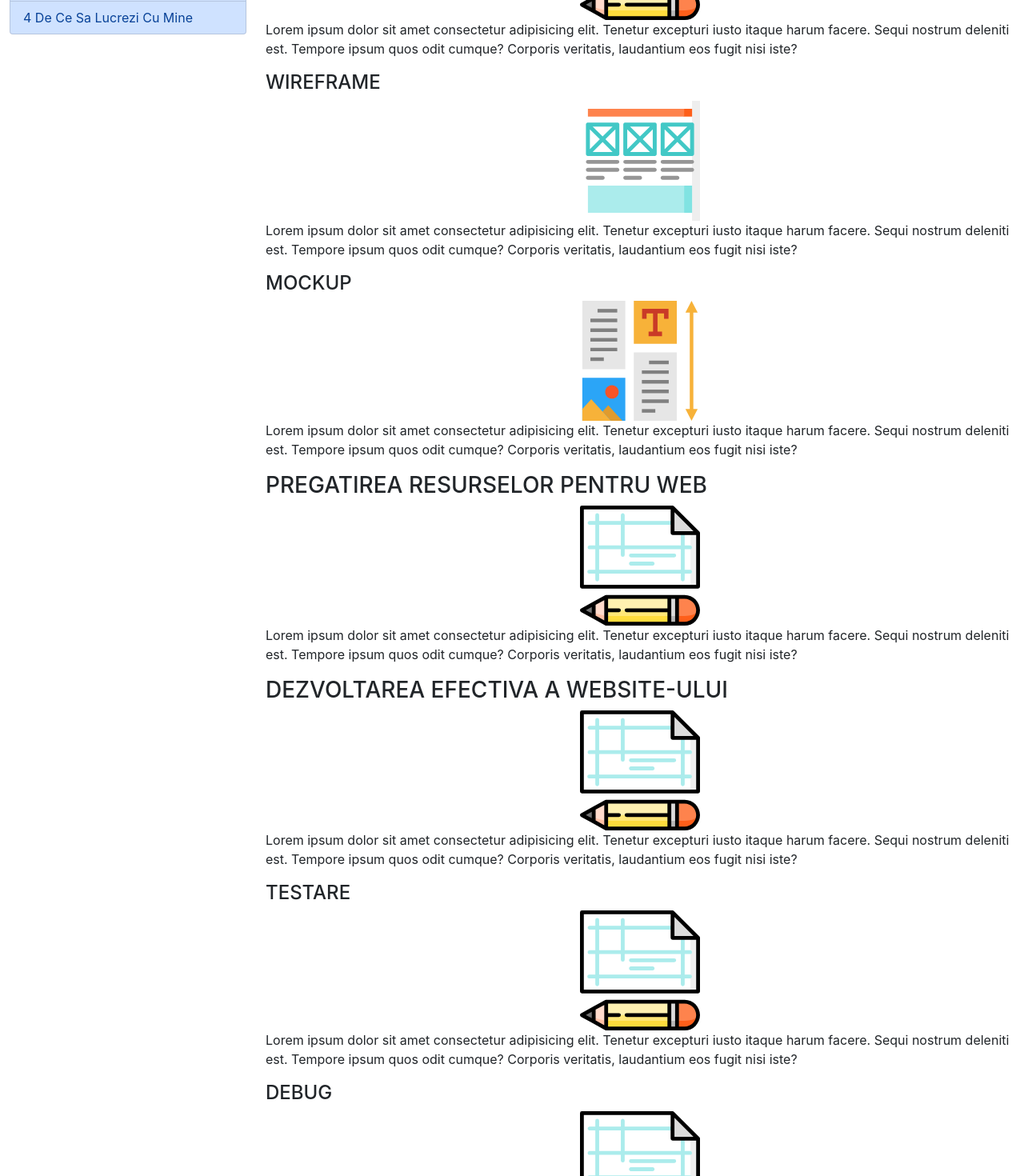
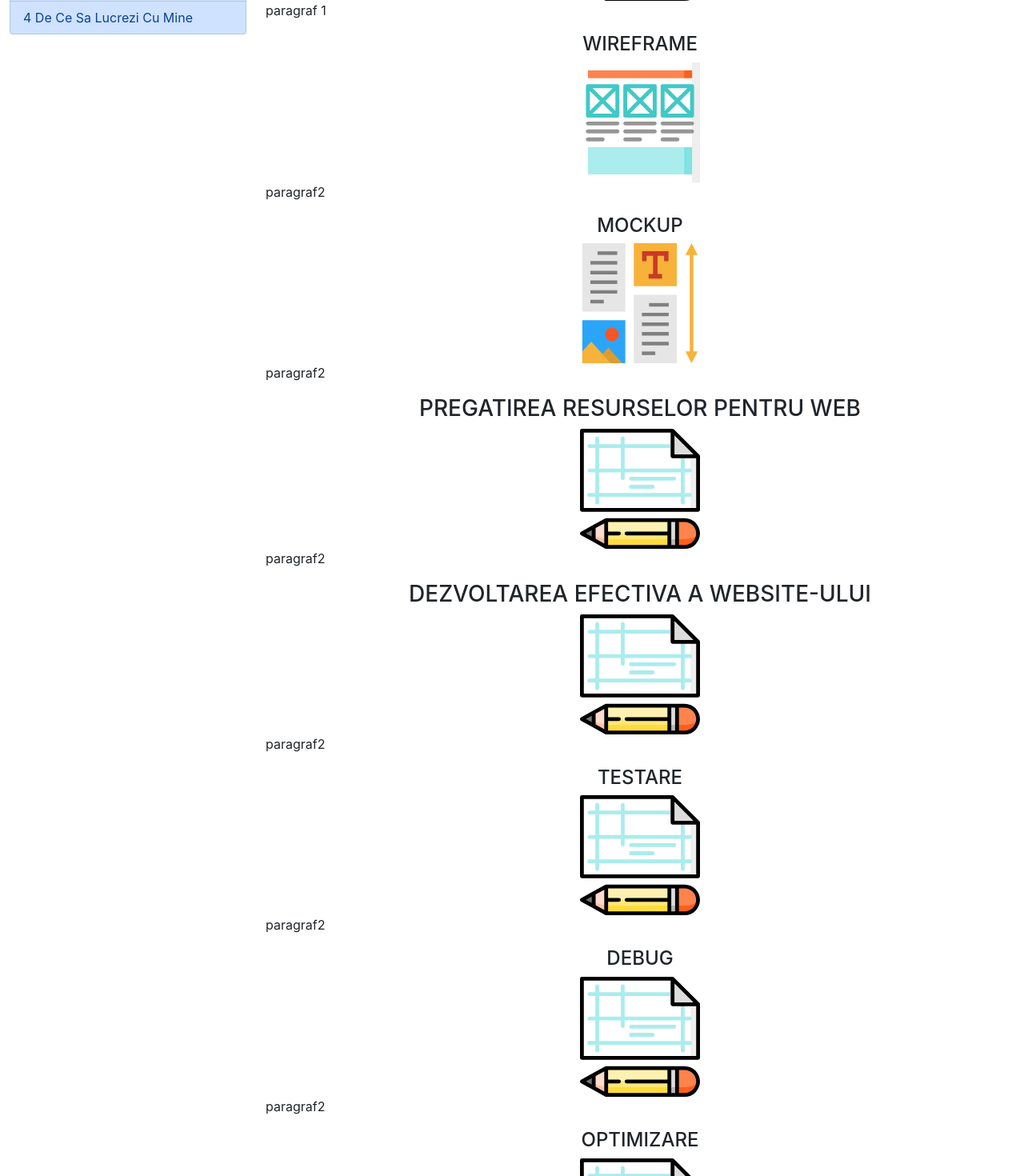
Before and after one commit to MarcGames1/MyNewWebsite, a Next.js app: page /creare-website in a window 1280 px wide. Shown: the part 580-2050 px from the top of the page at 80% size. Built offline with nearby package versions, Linux system fonts and the light colour scheme.

Commit message:
creare-website

```diff
--- a/Classes/DECE.ts
+++ b/Classes/CardContent/CardContent.ts
@@ -1,6 +1,6 @@
 import { ReactChild } from "react";
 
-class DeCE{
+class CardContent{
     public title:string=''
     public text: string='';
     public SVG: ReactChild;
@@ -11,4 +11,4 @@ class DeCE{
      this.SVG = SVG
   }
   }
-  export default DeCE
+  export default CardContent
--- /dev/null
+++ b/Classes/CardContent/DECE.ts
@@ -0,0 +1,15 @@
+import { ReactChild } from "react";
+import CardContent from "./CardContent";
+
+class DeCE extends CardContent{
+
+
+    public constructor(title:string, text:string, SVG:ReactChild) {
+        super(title ,text, SVG);
+     this.title = title
+     this.text= text
+     this.SVG = SVG
+  }
+
+  }
+  export default DeCE
--- a/Classes/CuprinsElement.ts
+++ b/Classes/CuprinsElement.ts
@@ -2,11 +2,14 @@ class CuprinsElement{
     public number:string=''
     public name: string='';
     public link: string='';
+    public text: string=''
 
-    public constructor(number:string, name:string, link:string) {
+
+    public constructor(number:string, name:string, link:string, text:string) {
      this.number = number
      this.name= name
      this.link = link
+     this.text =text
   }
   }
   export default CuprinsElement
--- /dev/null
+++ b/components/Card/CardCreareSite.tsx
@@ -0,0 +1,24 @@
+// <HeaderInFunctieDeCuprins {...cuprins[0]} />
+// <div className="d-flex justify-content-center">
+// <Sketch height={150} />
+// </div>
+// <p>Lorem ipsum dolor sit amet consectetur adipisicing elit. Voluptatem rerum fugit, nostrum corrupti, esse perferendis eligendi optio quas odio fugiat autem ut repellat accusantium quaerat quis. Quo dolorum cumque in?</p>
+
+import React, { ReactChild } from "react"
+import CuprinsElement from "../../Classes/CuprinsElement"
+import HeaderInFunctieDeCuprins from "../HeaderInFunctieDeCuprins/HeaderInFunctieDeCuprins"
+
+const CardCreareSite = (props: { child: ReactChild; cuprins:CuprinsElement; }) =>{
+
+    return(<>
+    <HeaderInFunctieDeCuprins {...props.cuprins} />
+    <div className="d-flex justify-content-center">
+    {props.child}
+    </div>
+    <p>{props.cuprins.text}</p>
+
+
+    </>)
+}
+
+export default CardCreareSite
--- a/components/DECEsaLucreziCuMine/DeCE.tsx
+++ b/components/DECEsaLucreziCuMine/DeCE.tsx
@@ -1,5 +1,4 @@
-import { Alert } from "react-bootstrap"
-import DeCEClass from "../../Classes/DECE"
+import DeCEClass from "../../Classes/CardContent/DECE"
 import CalitateSVG from "../SVG.components/Calitate"
 import CreativitateSVG from "../SVG.components/Creativitate"
 import EficientaSVG from "../SVG.components/Eficienta"
--- a/components/DECEsaLucreziCuMine/DeceCard.tsx
+++ b/components/DECEsaLucreziCuMine/DeceCard.tsx
@@ -1,4 +1,4 @@
-import DeCEClass from "../../Classes/DECE"
+import DeCEClass from "../../Classes/CardContent/DECE"
 
 
 
--- a/components/HeaderInFunctieDeCuprins/HeaderInFunctieDeCuprins.tsx
+++ b/components/HeaderInFunctieDeCuprins/HeaderInFunctieDeCuprins.tsx
@@ -6,11 +6,11 @@ import CuprinsElement from "../../Classes/CuprinsElement"
 const HeaderInFunctieDeCuprins=(props: CuprinsElement)=>{
 
 if(props.number.length === 3){
-    return(<h4 id={props.number}>{props.name.toUpperCase()}</h4>)
+    return(<h4 className='text-center' id={props.number}>{props.name.toUpperCase()}</h4>)
 }
 
 else{
-    return(<h3 id={props.number}>{props.name.toUpperCase()}</h3>)
+    return(<h3 className='text-center' id={props.number}>{props.name.toUpperCase()}</h3>)
 }
 
 }
--- a/pages/creare-website.tsx
+++ b/pages/creare-website.tsx
@@ -10,33 +10,36 @@ import Wireframe from "../components/SVG.components/WireFrame"
 import Sketch from "../components/SVG.components/sketch"
 import Mockup from "../components/SVG.components/mockup"
 import DeCeForm from "../components/DECEsaLucreziCuMine/DeceSaLucreziCuMine+Form"
+import CardCreareSite from "../components/Card/CardCreareSite"
+
+
 
 
 
 function Page() {
 
-
+  const svgHeigth = 150
 
   let cuprins = [
 
-    new CuprinsElement('1', 'Reprezentarea vizuala a websiteului', '#1'),
-    new CuprinsElement('1.1', 'MoodBord', '#1.1'),
-    new CuprinsElement('1.2', 'Wireframe', '#1.2'),
-    new CuprinsElement('1.3', 'mockup', '#1.3'),
-    new CuprinsElement('2', 'Pregatirea resurselor pentru web', '#2'),
-    new CuprinsElement('3', 'Dezvoltarea efectiva a website-ului', '#3'),
-    new CuprinsElement('3.1', 'Testare', '#3.1'),
-    new CuprinsElement('3.2', 'Debug', '#3.2'),
-    new CuprinsElement('3.3', 'Optimizare', '#3.3'),
-    new CuprinsElement('4', 'De ce sa lucrezi cu mine', '#4')
+    new CuprinsElement('1', 'Reprezentarea vizuala a websiteului', '#1', 'paragraf2'),
+    new CuprinsElement('1.1', 'MoodBord', '#1.1', 'paragraf 1'),
+    new CuprinsElement('1.2', 'Wireframe', '#1.2', 'paragraf2'),
+    new CuprinsElement('1.3', 'mockup', '#1.3', 'paragraf2'),
+    new CuprinsElement('2', 'Pregatirea resurselor pentru web', '#2', 'paragraf2'),
+    new CuprinsElement('3', 'Dezvoltarea efectiva a website-ului', '#3', 'paragraf2'),
+    new CuprinsElement('3.1', 'Testare', '#3.1', 'paragraf2'),
+    new CuprinsElement('3.2', 'Debug', '#3.2', 'paragraf2'),
+    new CuprinsElement('3.3', 'Optimizare', '#3.3', 'paragraf2'),
+    new CuprinsElement('4', 'De ce sa lucrezi cu mine', '#4', 'paragraf2')
   ]
 
-  const beneficii = [
-    'Lorem ipsum dolor sit amet consectetur adipisicing elit. Suscipit nam, magni natus repellendus quod dolore expedita provident at quas fuga, officiis quasi qui ratione atque rerum! Mollitia hic maiores ducimus.',
-    'Lorem ipsum dolor sit amet consectetur adipisicing elit. Suscipit nam, magni natus repellendus quod dolore expedita provident at quas fuga, officiis quasi qui ratione atque rerum! Mollitia hic maiores ducimus.',
-    'Lorem ipsum dolor sit amet consectetur adipisicing elit. Suscipit nam, magni natus repellendus quod dolore expedita provident at quas fuga, officiis quasi qui ratione atque rerum! Mollitia hic maiores ducimus.',
 
+
+  let texte = [
+    ''
   ]
+
   return (<>
     <MainNav />
     <Container fluid>
@@ -47,95 +50,42 @@ function Page() {
           <h2>Procesul de Creare a unui site web</h2>
 
 
-{/* Reprezentarea Vizuala A Websiteului */}
-          <HeaderInFunctieDeCuprins {...cuprins[0]} />
-          <div className="d-flex justify-content-center">
-          <Sketch height={150} />
-          </div>
-          <p>Lorem ipsum dolor sit amet consectetur adipisicing elit. Voluptatem rerum fugit, nostrum corrupti, esse perferendis eligendi optio quas odio fugiat autem ut repellat accusantium quaerat quis. Quo dolorum cumque in?</p>
+          {/* Reprezentarea Vizuala A Websiteului */}
+          <CardCreareSite child={<Sketch height={svgHeigth} />} cuprins={cuprins[0]} />
+          {/* MoodBoard */}
+          <CardCreareSite child={<MoodBoard height={svgHeigth} />} cuprins={cuprins[1]} />
+          {/* Wireframe */}
+          <CardCreareSite child={<Wireframe height={svgHeigth} />} cuprins={cuprins[2]} />
+          {/* Mockup */}
+          <CardCreareSite child={<Mockup height={svgHeigth} />} cuprins={cuprins[3]} />
+          {/* Pregatirea Resurselor Pt Web */}
+          <CardCreareSite child={<MoodBoard height={svgHeigth} />} cuprins={cuprins[4]} />
+          {/* DEZVOLTAREA EFECTIVA A WEBSITE-ULUI */}
+          <CardCreareSite child={<MoodBoard height={svgHeigth} />} cuprins={cuprins[5]} />
 
-{/* MoodBoard */}
-          <HeaderInFunctieDeCuprins {...cuprins[1]} />
-          <div className="d-flex justify-content-center">
-          <MoodBoard height={150} />
-          </div>
-          <p>Lorem ipsum dolor sit amet consectetur adipisicing elit. Tenetur excepturi iusto itaque harum facere. Sequi nostrum deleniti est. Tempore ipsum quos odit cumque? Corporis veritatis, laudantium eos fugit nisi iste?</p>
+          {/* TODO De cautat SVG uri de aici incolo */}
 
-{/* Wireframe */}
-          <HeaderInFunctieDeCuprins {...cuprins[2]} />
-          <div className="d-flex justify-content-center">
-          <Wireframe height={150} />
-          </div>
-          <p>Lorem ipsum dolor sit amet consectetur adipisicing elit. Tenetur excepturi iusto itaque harum facere. Sequi nostrum deleniti est. Tempore ipsum quos odit cumque? Corporis veritatis, laudantium eos fugit nisi iste?</p>
+          {/* Testare */}
+          <CardCreareSite child={<MoodBoard height={svgHeigth} />} cuprins={cuprins[6]} />
 
-{/* Mockup */}
-          <HeaderInFunctieDeCuprins {...cuprins[3]} />
-          <div className="d-flex justify-content-center">
-          <Mockup height={150} />
-          </div>
-          <p>Lorem ipsum dolor sit amet consectetur adipisicing elit. Tenetur excepturi iusto itaque harum facere. Sequi nostrum deleniti est. Tempore ipsum quos odit cumque? Corporis veritatis, laudantium eos fugit nisi iste?</p>
+          {/*Debug  */}
+          <CardCreareSite child={<MoodBoard height={svgHeigth} />} cuprins={cuprins[7]} />
 
+          {/* Optimizare */}
 
-          <HeaderInFunctieDeCuprins {...cuprins[4]} />
-          <div className="d-flex justify-content-center">
-          <MoodBoard height={150} />
-          </div>
-          <p>Lorem ipsum dolor sit amet consectetur adipisicing elit. Tenetur excepturi iusto itaque harum facere. Sequi nostrum deleniti est. Tempore ipsum quos odit cumque? Corporis veritatis, laudantium eos fugit nisi iste?</p>
-
-
-
-          <HeaderInFunctieDeCuprins {...cuprins[5]} />
-          <div className="d-flex justify-content-center">
-          <MoodBoard height={150} />
-          </div>
-          <p>Lorem ipsum dolor sit amet consectetur adipisicing elit. Tenetur excepturi iusto itaque harum facere. Sequi nostrum deleniti est. Tempore ipsum quos odit cumque? Corporis veritatis, laudantium eos fugit nisi iste?</p>
-
-
-          <HeaderInFunctieDeCuprins {...cuprins[6]} />
-          <div className="d-flex justify-content-center">
-          <MoodBoard height={150} />
-          </div>
-          <p>Lorem ipsum dolor sit amet consectetur adipisicing elit. Tenetur excepturi iusto itaque harum facere. Sequi nostrum deleniti est. Tempore ipsum quos odit cumque? Corporis veritatis, laudantium eos fugit nisi iste?</p>
-
-
-          <HeaderInFunctieDeCuprins {...cuprins[7]} />
-           <div className="d-flex justify-content-center">
-          <MoodBoard height={150} />
-          </div>
-          <p>Lorem ipsum dolor sit amet consectetur adipisicing elit. Tenetur excepturi iusto itaque harum facere. Sequi nostrum deleniti est. Tempore ipsum quos odit cumque? Corporis veritatis, laudantium eos fugit nisi iste?</p>
-
-
-          <HeaderInFunctieDeCuprins {...cuprins[8]} />
-          <div className="d-flex justify-content-center">
-          <MoodBoard height={150} />
-          </div>
-          <p>Lorem ipsum dolor sit amet consectetur adipisicing elit. Tenetur excepturi iusto itaque harum facere. Sequi nostrum deleniti est. Tempore ipsum quos odit cumque? Corporis veritatis, laudantium eos fugit nisi iste?</p>
+          <CardCreareSite child={<MoodBoard height={svgHeigth} />} cuprins={cuprins[8]} />
 
 
 
           <HeaderInFunctieDeCuprins {...cuprins[9]} />
 
-         < DeCeForm />
+          < DeCeForm />
 
         </article></Col>
         {/* <Col></Col> */}
       </Row>
 
-
-
-
     </Container>
-    {/* <WebsiteSvg /> */}
-
-
-
-
-
-
-    <style jsx>{`
-
-
-        `}</style>
   </>)
 }
 
```
Also changed, not shown: components/SVG.components/PhotoSvg.tsx (deleted, +0 -72 lines).
